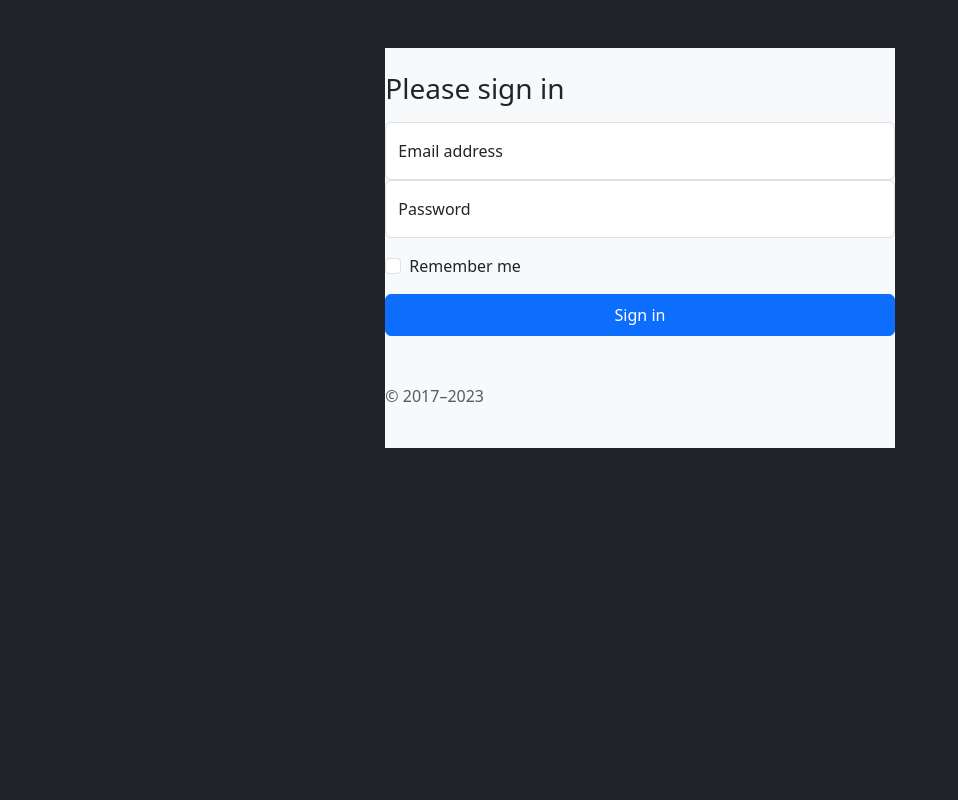
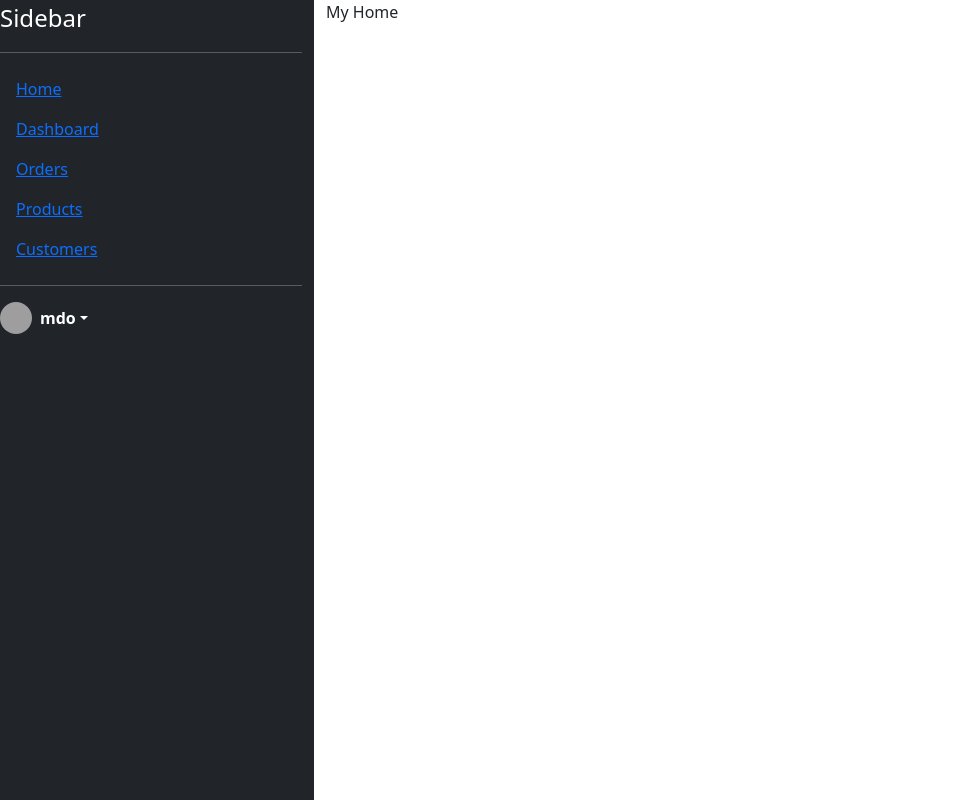
Before and after one commit to pablio1/ITELECT4, a React (Create React App) app: page /home in a window 1280 px wide. Shown: the whole page, without its empty margins (0-958 px from the left). Built offline with nearby package versions, Linux system fonts and the light colour scheme; grey boxes are pictures that could not be loaded.

Commit message:
SEPT 23, 2023

```diff
--- a/src/App.js
+++ b/src/App.js
@@ -2,16 +2,16 @@ import React, { Component } from 'react';
 import { Route, Switch } from 'react-router-dom';
 import Login from './pages/Login';
 import Register from './pages/Register';
-import Dashboard from './pages/Dashboard';
+import Main from './pages/Main/Index';
+
 
 class App extends Component {
     render() {
         return (
             <Switch>
-                <Route path="/" component = {Login} />
                 <Route path="/login" component = {Login}  />
                 <Route path="/register" component = {Register}  />
-                <Route path="/dashboard" component = {Dashboard} />
+                <Route path="/" component = {Main} />
             </Switch>
         );
     }
--- /dev/null
+++ b/src/pages/Customers/index.js
@@ -0,0 +1,13 @@
+import React, { Component } from 'react';
+
+class Customers extends Component {
+    render() {
+        return (
+            <div>
+                Your Customer
+            </div>
+        );
+    }
+}
+
+export default Customers;
--- /dev/null
+++ b/src/pages/Home/index.js
@@ -0,0 +1,13 @@
+import React, { Component } from 'react';
+
+class Home extends Component {
+    render() {
+        return (
+            <div>
+                My Home
+            </div>
+        );
+    }
+}
+
+export default Home;
--- /dev/null
+++ b/src/pages/Main/Index.js
@@ -0,0 +1,88 @@
+import React, { Component } from 'react';
+import {Link, Route,Switch} from 'react-router-dom';
+import Dashboard from '../Dashboard';
+import Orders from '../Orders';
+import Products from '../Products';
+import Customers from '../Customers'
+import Home from '../Home'
+
+
+
+class Main extends Component {
+
+    render() {
+        return (
+            <div class="row">
+                <div class="col-3 text-white bg-dark" style={{height: '100vh'}}>
+    <a href="/" class="d-flex align-items-center mb-3 mb-md-0 me-md-auto text-white text-decoration-none">
+      <span class="fs-4">Sidebar</span>
+    </a>
+    <hr/>
+    <ul class="nav nav-pills flex-column mb-auto">
+      <li class="nav-item">
+        <Link to="/home">
+        <div class="nav-link text white">
+          Home
+        </div>
+        </Link>
+      </li>
+      <li>
+      <Link to="/dashboard">
+        <div class="nav-link text white">
+          Dashboard
+        </div>
+        </Link>
+      </li>
+      <li>
+      <Link to="/orders">
+        <div class="nav-link text white">
+          Orders
+        </div>
+        </Link>
+      </li>
+      <li>
+      <Link to="/products">
+        <div class="nav-link text white">
+          Products
+        </div>
+        </Link>
+      </li>
+      <li>
+      <Link to="/customers">
+        <div class="nav-link text white">
+          Customers
+        </div>
+        </Link>
+      </li>
+    </ul>
+    <hr/>
+    <div class="dropdown">
+      <a href="#" class="d-flex align-items-center text-white text-decoration-none dropdown-toggle" id="dropdownUser1" data-bs-toggle="dropdown" aria-expanded="false">
+        <img src="https://github.com/mdo.png" alt="" width="32" height="32" class="rounded-circle me-2"/>
+        <strong>mdo</strong>
+      </a>
+      <ul class="dropdown-menu dropdown-menu-dark text-small shadow" aria-labelledby="dropdownUser1">
+        <li><a class="dropdown-item" href="#">New project...</a></li>
+        <li><a class="dropdown-item" href="#">Settings</a></li>
+        <li><a class="dropdown-item" href="#">Profile</a></li>
+        <li><hr class="dropdown-divider"/></li>
+        <li><a class="dropdown-item" href="#">Sign out</a></li>
+      </ul>
+    </div>
+  </div>
+            <div class="col-9">
+            <Switch>
+                <Route path="/dashboard" component = {Dashboard}  />
+                <Route path="/orders" component = {Orders}  />
+                <Route path="/products" component = {Products} />
+                <Route path="/customers" component = {Customers} />
+                <Route path="/home" component = {Home} />
+            </Switch>
+            </div>
+            </div>
+
+        );
+    }
+}
+
+export default Main;
--- /dev/null
+++ b/src/pages/Orders/index.js
@@ -0,0 +1,13 @@
+import React, { Component } from 'react';
+
+class Index extends Component {
+    render() {
+        return (
+            <div>
+                Please Order!
+            </div>
+        );
+    }
+}
+
+export default Index;
--- /dev/null
+++ b/src/pages/Products/index.js
@@ -0,0 +1,13 @@
+import React, { Component } from 'react';
+
+class Products extends Component {
+    render() {
+        return (
+            <div>
+                Your Products
+            </div>
+        );
+    }
+}
+
+export default Products;
```
